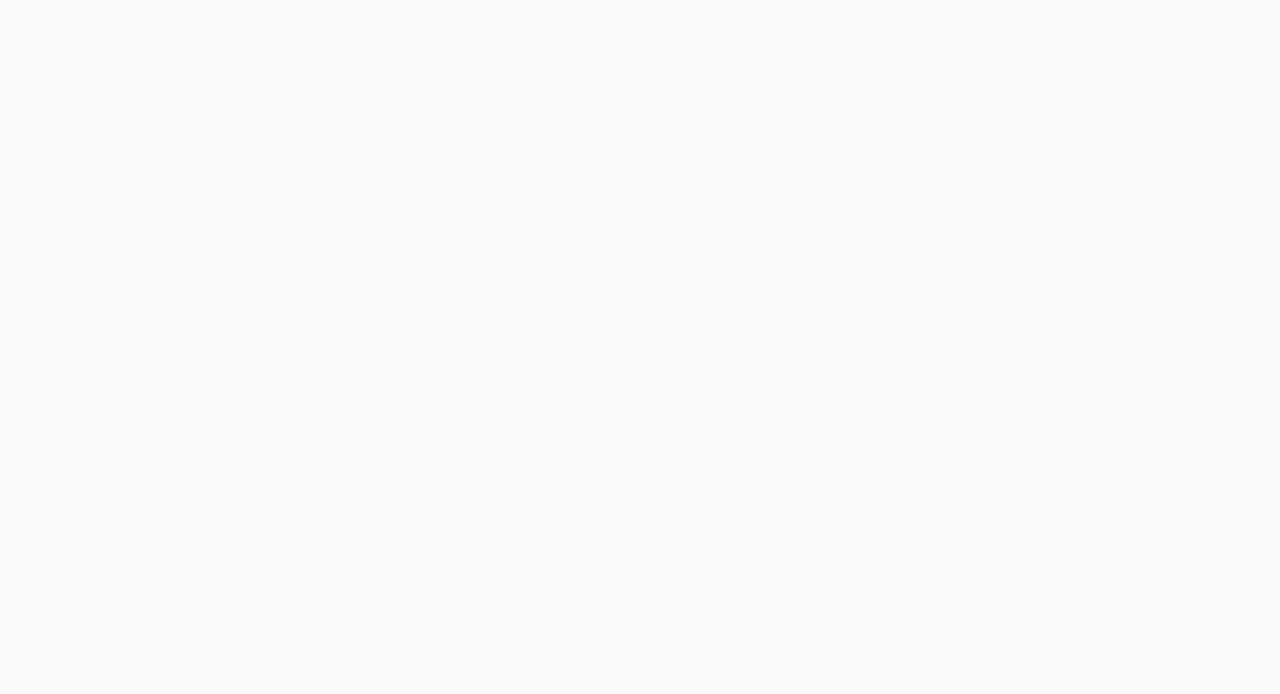
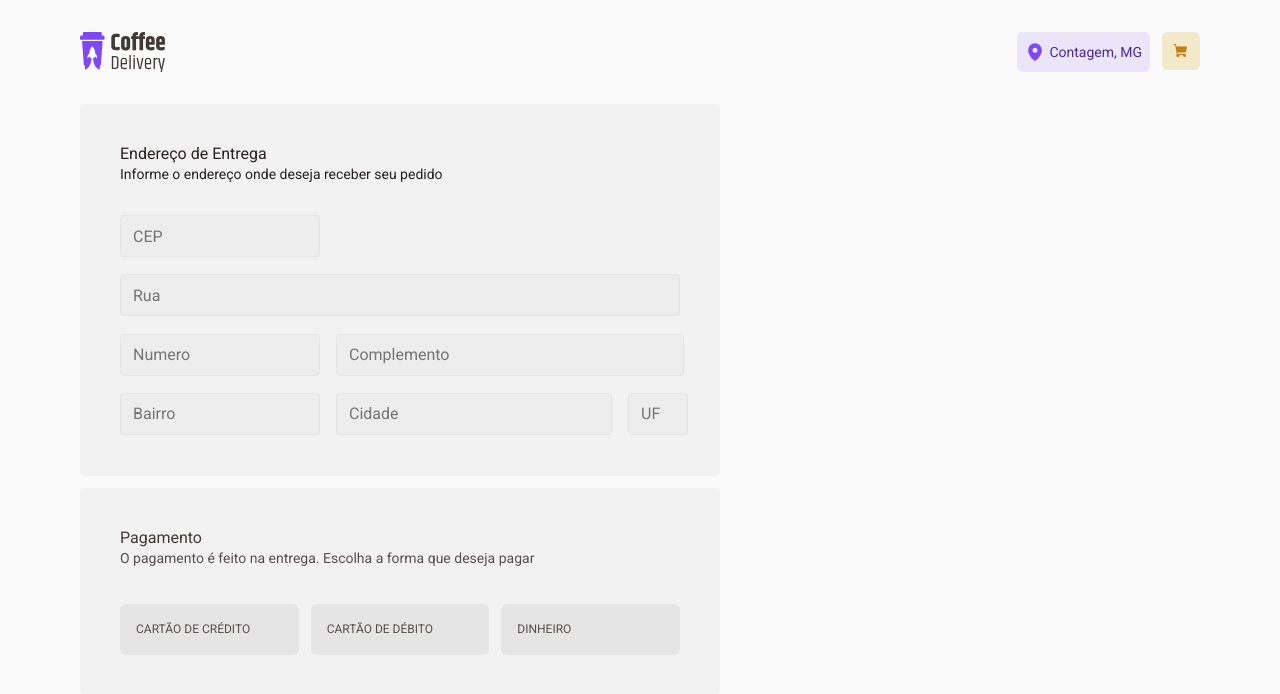
Before and after one commit to manoguii/coffee-delivery, a React (Vite) app: page /checkout in a window 1280 px wide. Before the commit this address had no page. Shown: the top 694 px of the page. Built offline with nearby package versions, Linux system fonts and the light colour scheme.

Commit message:
:art: Initial create Checkout/styles

```diff
--- a/src/Router.tsx
+++ b/src/Router.tsx
@@ -1,5 +1,6 @@
 import { Route, Routes } from 'react-router-dom'
 import { DefaultLayout } from './layouts/DefaultLayout'
+import { Checkout } from './pages/checkout'
 import { Home } from './pages/home/index'
 
 export function Router() {
@@ -7,6 +8,7 @@ export function Router() {
     <Routes>
       <Route path="/" element={<DefaultLayout />}>
         <Route path="/" element={<Home />} />
+        <Route path="checkout" element={<Checkout />} />
       </Route>
     </Routes>
   )
--- /dev/null
+++ b/src/pages/checkout/index.tsx
@@ -0,0 +1,56 @@
+import {
+  FormCheckout,
+  InputFormCheckoutBairro,
+  InputFormCheckoutCep,
+  InputFormCheckoutCidade,
+  InputFormCheckoutComplemento,
+  InputFormCheckoutNumero,
+  InputFormCheckoutRua,
+  InputFormCheckoutUf,
+  LiPagamentoCheckoutCredito,
+  LiPagamentoCheckoutDebito,
+  LiPagamentoCheckoutDinheiro,
+  PagamentoCheckout,
+} from './styles'
+
+export function Checkout() {
+  return (
+    <div>
+      <FormCheckout action="submit">
+        <div>
+          <h1>Endereço de Entrega</h1>
+          <p>Informe o endereço onde deseja receber seu pedido</p>
+        </div>
+
+        <main>
+          <InputFormCheckoutCep type="number" placeholder="CEP" />
+          <InputFormCheckoutRua type="text" placeholder="Rua" />
+          <InputFormCheckoutNumero type="number" placeholder="Numero" />
+          <InputFormCheckoutComplemento type="text" placeholder="Complemento" />
+          <InputFormCheckoutBairro type="text" placeholder="Bairro" />
+          <InputFormCheckoutCidade type="text" placeholder="Cidade" />
+          <InputFormCheckoutUf type="text" placeholder="UF" />
+        </main>
+      </FormCheckout>
+      <PagamentoCheckout>
+        <div>
+          <h1>Pagamento</h1>
+          <p>
+            O pagamento é feito na entrega. Escolha a forma que deseja pagar
+          </p>
+        </div>
+        <ul>
+          <LiPagamentoCheckoutCredito>
+            <p>Cartão de crédito</p>
+          </LiPagamentoCheckoutCredito>
+          <LiPagamentoCheckoutDebito>
+            <p>cartão de débito</p>
+          </LiPagamentoCheckoutDebito>
+          <LiPagamentoCheckoutDinheiro>
+            <p>dinheiro</p>
+          </LiPagamentoCheckoutDinheiro>
+        </ul>
+      </PagamentoCheckout>
+    </div>
+  )
+}
--- /dev/null
+++ b/src/pages/checkout/styles.ts
@@ -0,0 +1,166 @@
+import styled from 'styled-components'
+
+export const FormCheckout = styled.form`
+  display: flex;
+  flex-direction: column;
+  align-items: flex-start;
+  padding: 40px;
+  gap: 32px;
+  width: 640px;
+  height: 372px;
+  background: #f3f2f2;
+  border-radius: 6px;
+  flex: none;
+  order: 0;
+  align-self: stretch;
+  flex-grow: 0;
+
+  main {
+    display: flex;
+    align-items: flex-start;
+    padding: 0px;
+    gap: 16px;
+    flex-wrap: wrap;
+    width: 640px;
+    height: 372px;
+  }
+
+  div {
+    flex-direction: row;
+    padding: 0px;
+    gap: 8px;
+    width: 560px;
+    height: 44px;
+
+    h1 {
+      font-family: 'Roboto';
+      font-style: normal;
+      font-weight: 400;
+      font-size: 16px;
+      line-height: 130%;
+    }
+
+    p {
+      font-family: 'Roboto';
+      font-style: normal;
+      font-weight: 400;
+      font-size: 14px;
+      line-height: 130%;
+    }
+  }
+`
+export const BaseInputFormCheckout = styled.input`
+  display: flex;
+  flex-direction: row;
+  align-items: center;
+  padding: 12px;
+  gap: 4px;
+  background: #eeeded;
+  border: 1px solid #e6e5e5;
+  border-radius: 4px;
+`
+export const InputFormCheckoutCep = styled(BaseInputFormCheckout)`
+  width: 200px;
+  height: 42px;
+`
+export const InputFormCheckoutRua = styled(BaseInputFormCheckout)`
+  width: 560px;
+  height: 42px;
+`
+export const InputFormCheckoutNumero = styled(BaseInputFormCheckout)`
+  width: 200px;
+  height: 42px;
+`
+export const InputFormCheckoutComplemento = styled(BaseInputFormCheckout)`
+  width: 348px;
+  height: 42px;
+`
+export const InputFormCheckoutBairro = styled(BaseInputFormCheckout)`
+  width: 200px;
+  height: 42px;
+`
+export const InputFormCheckoutCidade = styled(BaseInputFormCheckout)`
+  width: 276px;
+  height: 42px;
+`
+export const InputFormCheckoutUf = styled(BaseInputFormCheckout)`
+  width: 60px;
+  height: 42px;
+`
+export const PagamentoCheckout = styled.section`
+  margin-top: 12px;
+  display: flex;
+  flex-direction: column;
+  align-items: flex-start;
+  padding: 40px;
+  gap: 32px;
+  width: 640px;
+  height: 207px;
+  background: #f3f2f2;
+  border-radius: 6px;
+
+  ul {
+    display: flex;
+    flex-direction: row;
+    justify-content: center;
+    align-items: center;
+    padding: 0px;
+    gap: 12px;
+
+    width: 560px;
+    height: 51px;
+  }
+
+  div {
+    padding: 0px;
+    gap: 8px;
+    width: 560px;
+    height: 44px;
+
+    h1 {
+      font-family: 'Roboto';
+      font-style: normal;
+      font-weight: 400;
+      font-size: 16px;
+      line-height: 130%;
+      display: flex;
+      align-items: center;
+      color: #403937;
+    }
+
+    p {
+      font-family: 'Roboto';
+      font-style: normal;
+      font-weight: 400;
+      font-size: 14px;
+      line-height: 130%;
+      display: flex;
+      align-items: center;
+      color: #574f4d;
+    }
+  }
+`
+export const BaseLiPagamentoCheckout = styled.li`
+  display: flex;
+  flex-direction: row;
+  align-items: center;
+  padding: 16px;
+  gap: 12px;
+  width: 178.67px;
+  height: 51px;
+  background: #e6e5e5;
+  border-radius: 6px;
+
+  p {
+    font-family: 'Roboto';
+    font-style: normal;
+    font-weight: 400;
+    font-size: 12px;
+    line-height: 160%;
+    text-transform: uppercase;
+    color: #574f4d;
+  }
+`
+export const LiPagamentoCheckoutCredito = styled(BaseLiPagamentoCheckout)``
+export const LiPagamentoCheckoutDebito = styled(BaseLiPagamentoCheckout)``
+export const LiPagamentoCheckoutDinheiro = styled(BaseLiPagamentoCheckout)``
```
